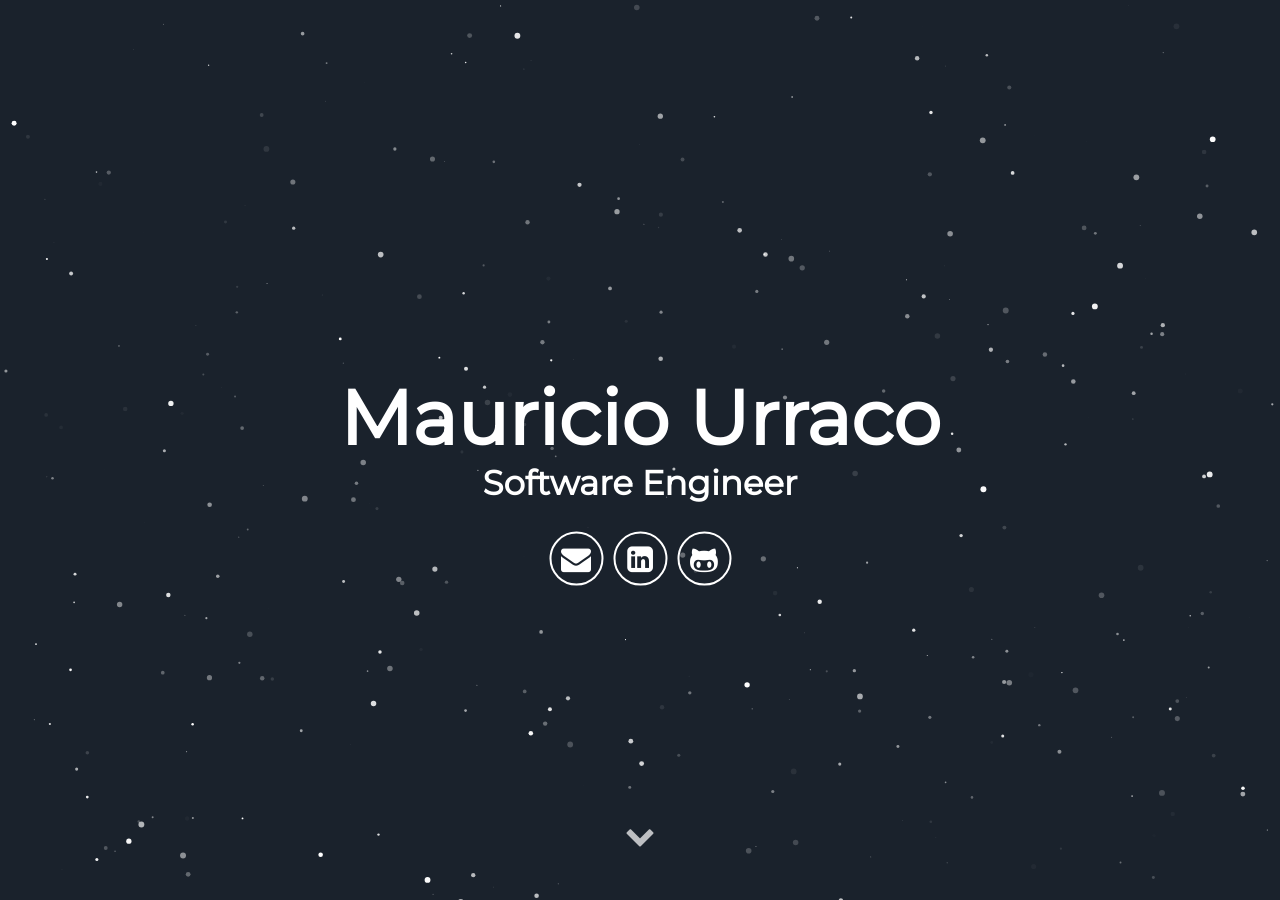
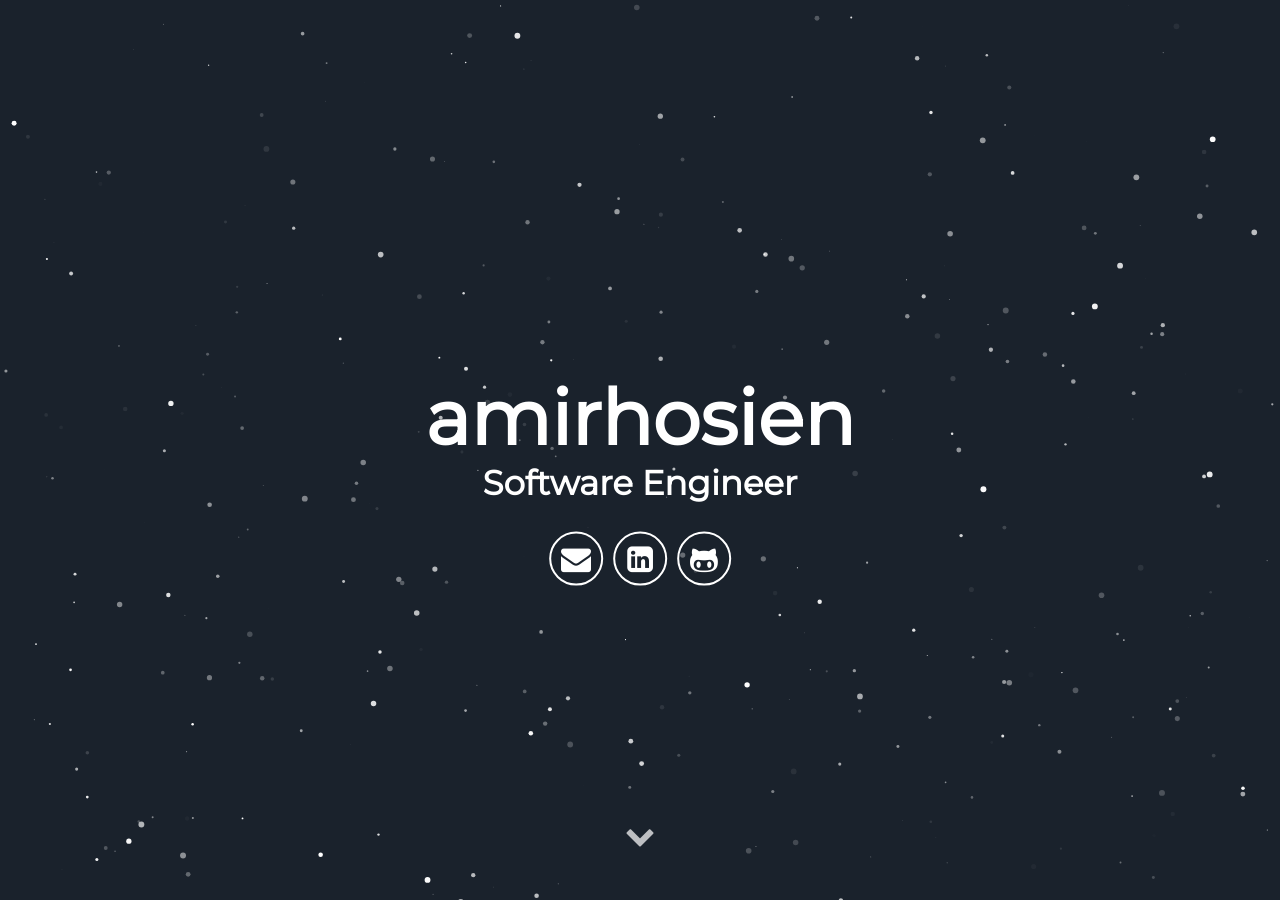
Before and after one commit to daneshisajad/anjell1.github.io, a Jekyll site: the page built from index.html, in a window 1280 px wide and 900 px high. Built offline with Jekyll 4.4.1, drawn with Linux system fonts in a browser that asks for light colours; some web fonts are replaced.

Commit message:
Update header.html

```diff
--- a/_includes/header.html
+++ b/_includes/header.html
@@ -1,7 +1,7 @@
 <div id="particles-js">
   <div class="header">
       <h1>
-        <span class="site-title">{{ site.username }}</span>
+        <span class="site-title">amirhosien</span>
         <span class="site-description">{{ site.user_title }}</span>
       </h1>
       <div class="header-icons">
```
